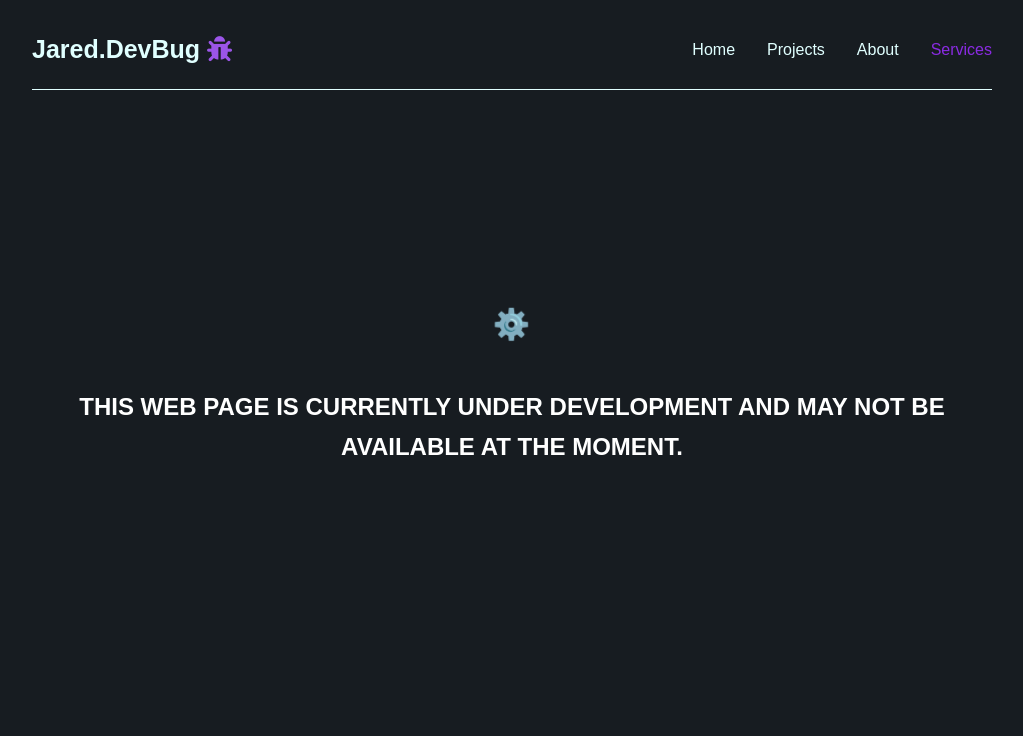
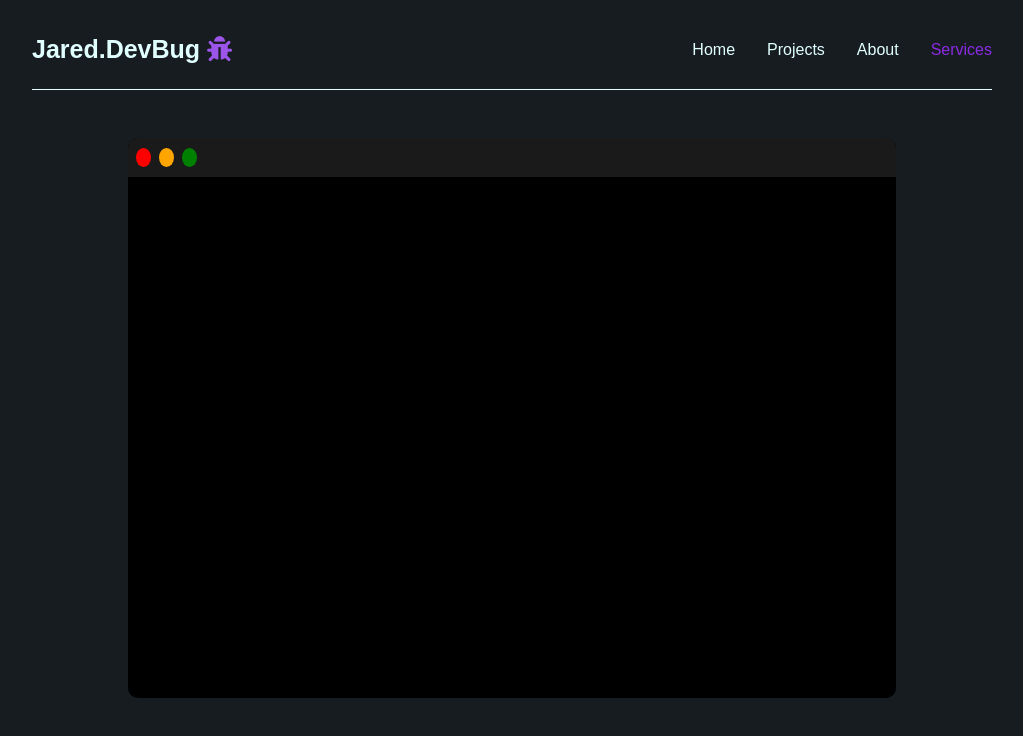
Before and after one commit to jareddevbug/jared.devbug, a plain HTML site: page services.html in a window 1280 px wide. Shown: the whole page, without its empty margins (128-1151 px from the left). Drawn offline with Linux system fonts and the light colour scheme.

Commit message:
Services

```diff
--- a/services.html
+++ b/services.html
@@ -3,50 +3,16 @@
   <head>
     <meta charset="UTF-8" />
     <meta name="viewport" content="width=device-width, initial-scale=1.0" />
-    <link rel="stylesheet" href="./src/css/sharedUI.css" />
+    <title>Jared.DevBug >>> projects</title>
     <link
       rel="stylesheet"
       href="https://cdnjs.cloudflare.com/ajax/libs/font-awesome/5.15.4/css/all.min.css"
     />
-
-    <title>JaredDotDev</title>
+    <!-- <link rel="stylesheet" href="https://cdn.jsdelivr.net/npm/bootstrap@5.3.3/dist/css/bootstrap.min.css">
+    <script type="text/javascript" src="https://cdn.jsdelivr.net/npm/bootstrap@5.3.3/dist/js/bootstrap.bundle.min.js"></script> -->
+    <link rel="stylesheet" href="./src/css/sharedUI.css" />
+    <link rel="stylesheet" href="./src/css/terminal.css" />
   </head>
-
-  <style>
-    /* @keyframes moveRocket {
-      from {
-        transform: translateY(0); /* Initially facing right */
-    /* }
-      to {
-        transform: translateY(10px); /* Flips the rocket and moves right */
-    /* }
-    } */
-    /* .fa-cloud {
-      animation: moveRocket 1s infinite;
-      animation-direction: alternate-reverse;
-      position: absolute;
-      right: 265px;
-      color: lightcyan;
-      font-size: 20px;
-      transition: 0.5s;
-    } */
-    /* .fa-cloud:hover {
-      color: cyan;
-    } */
-    @keyframes rotateAnimation {
-      from {
-        transform: rotate(0deg);
-      }
-      to {
-        transform: rotate(360deg);
-      }
-    }
-
-    h1 {
-      animation: rotateAnimation 4s linear infinite;
-      font-size: 30px;
-    }
-  </style>
   <body>
     <div class="navbar">
       <div class="logo">
@@ -59,33 +25,35 @@
           >
         </li>
         <li class="nav--items">
+          <a href="projects.html" style="text-decoration: none"> Projects</a>
+        </li>
+        <li class="nav--items">
           <a
-            href="projects.html"
+            href="index.html#about"
             style="color: lightcyan; text-decoration: none"
           >
-            Projects</a
+            About</a
           >
         </li>
-        <li class="nav--items"><a href="index.html#about"> About</a></li>
-        <li class="nav--items" style="color: blueviolet">Services</li>
+        <li class="nav--items">
+          <a
+            href="unavailable.html"
+            style="color: lightcyan; text-decoration: none; color: blueviolet"
+          >
+            Services</a
+          >
+        </li>
       </ul>
     </div>
 
-    <section
-      id="notice"
-      style="
-        display: flex;
-        flex-direction: column;
-        justify-content: center;
-        align-items: center;
-        margin-top: 20%;
-      "
-    >
-      <h1>⚙️</h1>
-      <h2 style="color: white; text-align: center; line-height: 40px">
-        THIS WEB PAGE IS CURRENTLY UNDER DEVELOPMENT AND MAY NOT BE AVAILABLE AT
-        THE MOMENT.
-      </h2>
+    <section id="main-container">
+      <div class="terminal">
+        <div class="terminal-header">
+          <div class="circle"></div>
+          <div class="circle"></div>
+          <div class="circle"></div>
+        </div>
+      </div>
     </section>
   </body>
 </html>
--- /dev/null
+++ b/src/css/terminal.css
@@ -0,0 +1,39 @@
+#main-container {
+  height: max-content;
+  width: 100%;
+  display: flex;
+  justify-content: center;
+  align-items: center;
+  margin-top: 5%;
+}
+.terminal {
+  width: 80%;
+  height: 70vh;
+  background-color: black;
+  border-radius: 10px;
+}
+.terminal-header {
+  background-color: #1a1a1a;
+  width: 100%;
+  height: 7%;
+  border-radius: 10px 10px 0px 0px;
+  display: flex;
+  flex-direction: row;
+  align-items: center;
+}
+.terminal-header .circle {
+  background-color: antiquewhite;
+  width: 2%;
+  height: 50%;
+  border-radius: 50%;
+  margin-left: 1%;
+}
+.terminal-header .circle:nth-child(1) {
+  background-color: red;
+}
+.terminal-header .circle:nth-child(2) {
+  background-color: orange;
+}
+.terminal-header .circle:nth-child(3) {
+  background-color: green;
+}
```
Also changed, not shown: index.html (+1 -1 lines), projects.html (+1 -1 lines), unavailable.html (added, +91 -0 lines).
